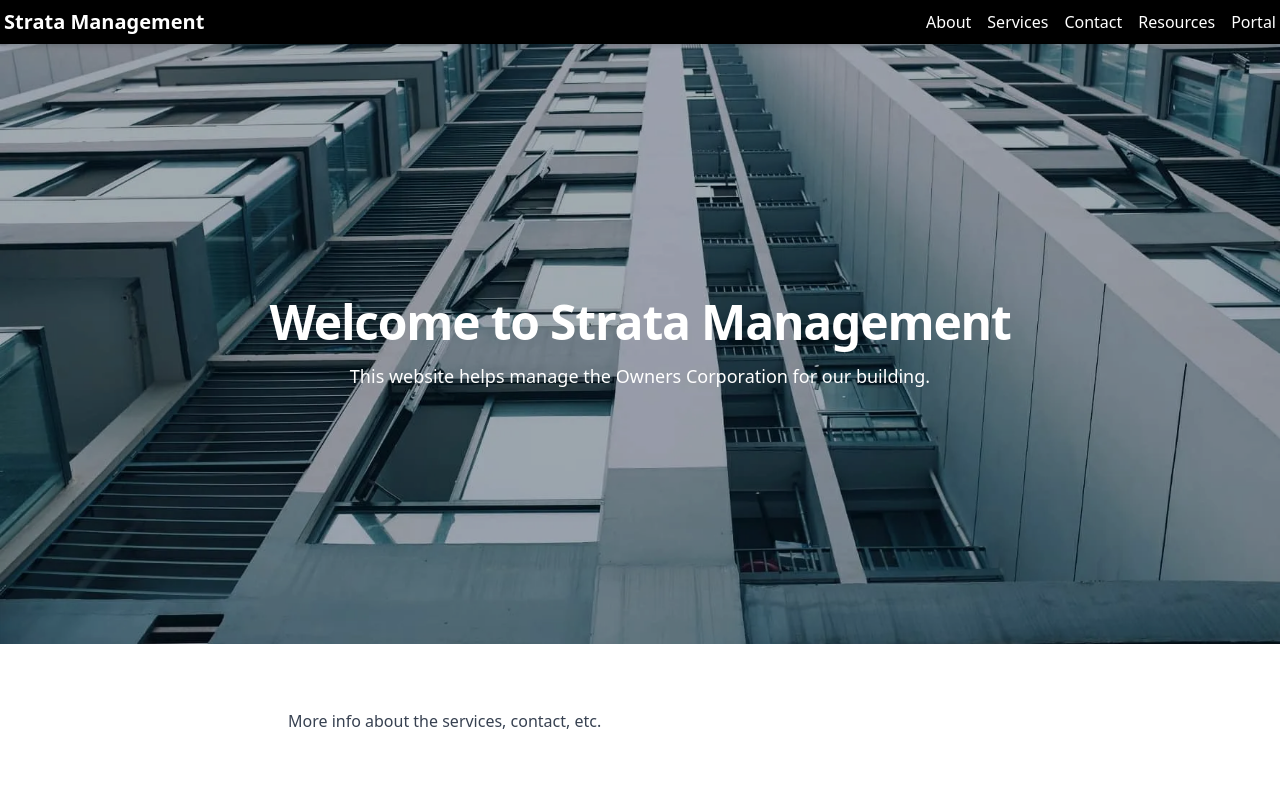
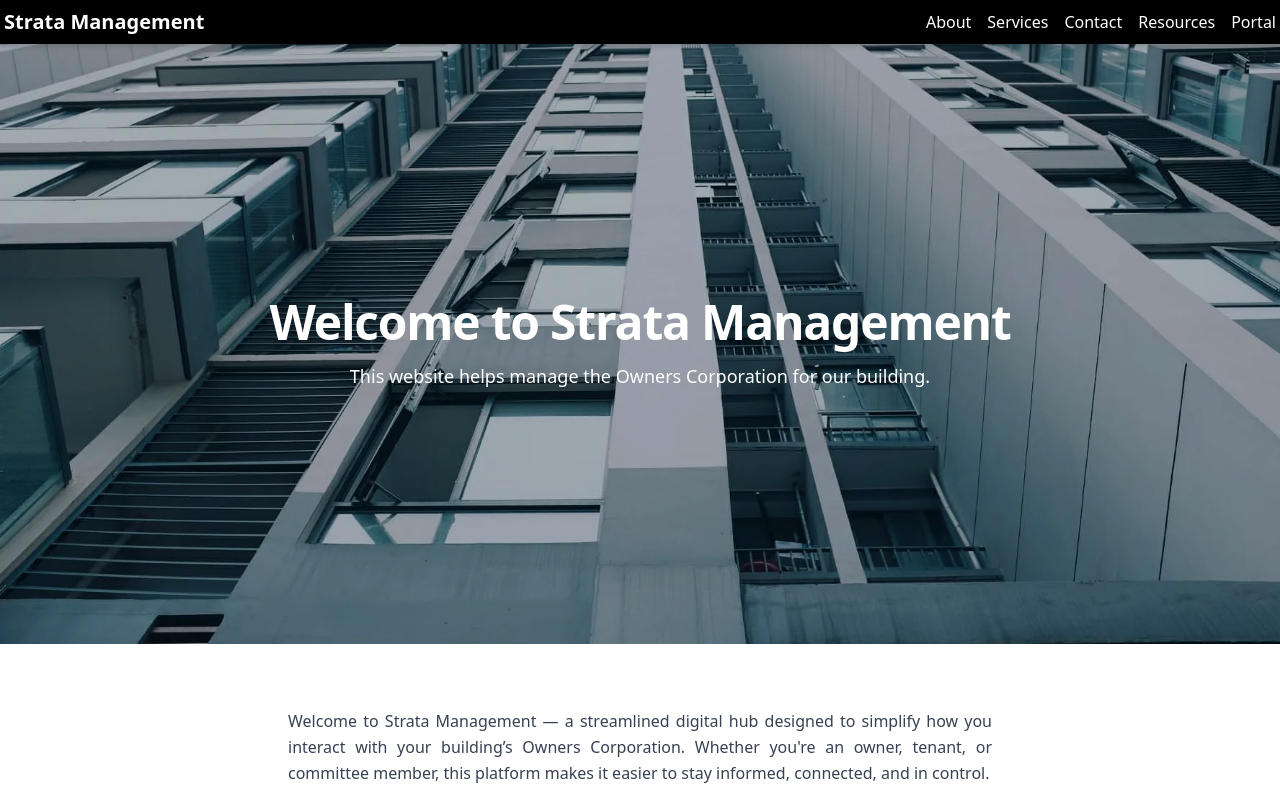
Before and after one commit to arianghojavand/strata-management-website, a Next.js app: page / in a window 1280 px wide. Shown: the top 800 px of the page. Built offline with nearby package versions, Linux system fonts and the light colour scheme.

Commit message:
final prototype completed

```diff
--- a/src/app/about/page.js
+++ b/src/app/about/page.js
@@ -24,7 +24,7 @@ export default function About() {
 
       {/* rest of body */}
       <div className="px-8 py-16 max-w-3xl mx-auto">
-        <p className="text-gray-700 text-base leading-relaxed">
+        <p className="text-gray-700 text-base leading-relaxed text-justify">
 
         <strong>Welcome to our strata management service!</strong>
         <br /> We specialize in managing residential buildings and ensuring smooth communication and operations for all owners and residents.
--- a/src/app/page.js
+++ b/src/app/page.js
@@ -24,9 +24,17 @@ export default function Home() {
 
       {/* rest of body */}
       <div className="px-8 py-16 max-w-3xl mx-auto">
-        <p className="text-gray-700 text-base leading-relaxed">
+        <p className="text-gray-700 text-base leading-relaxed text-justify">
 
-          More info about the services, contact, etc.
+          Welcome to Strata Management — a streamlined digital hub designed to simplify how you interact with your building’s Owners Corporation. Whether you're an owner, tenant, or committee member, this platform makes it easier to stay informed, connected, and in control. <br />
+          <br />
+
+          From reporting maintenance issues to accessing key documents, we've built this website to make strata communication more transparent and efficient. Instead of dealing with paperwork or chasing updates, you can now submit enquiries, view service details, and find contact information all in one place. <br />
+          <br />
+
+          Strata living should be stress-free — and that’s what we aim to provide. With a clean interface and responsive design, you can access the platform anytime, on any device. We believe managing shared spaces should be simple, reliable, and accessible for everyone. <br />
+          <br />
+
         </p>
       </div>
 
--- a/src/app/services_page/page.js
+++ b/src/app/services_page/page.js
@@ -17,16 +17,19 @@ export default function Services() {
             Services
           </h1>
           <p className="text-lg">
-            We’re a strata management company committed to smooth operations and community harmony.
+            We'll make your time stress free.
           </p>
         </div>
       </div>
 
       {/* rest of body */}
       <div className="px-8 py-16 max-w-3xl mx-auto">
-        <p className="text-gray-700 text-base leading-relaxed">
+        <p className="text-gray-700 text-base leading-relaxed text-justify">
 
-          More info about the services, contact, etc.
+          At Strata Management, we offer a wide range of services to ensure your building is maintained to the highest standard. From handling repair and maintenance requests to managing financial records and facilitating meetings, our goal is to provide seamless support for both residents and the Owners Corporation. <br />
+        <br />
+
+          We also oversee compliance with legal and safety regulations, maintain clear communication channels, and ensure the long-term value of your property. With our experienced team, you can be confident that your strata needs are managed professionally and efficiently.
         </p>
       </div>
 
```
